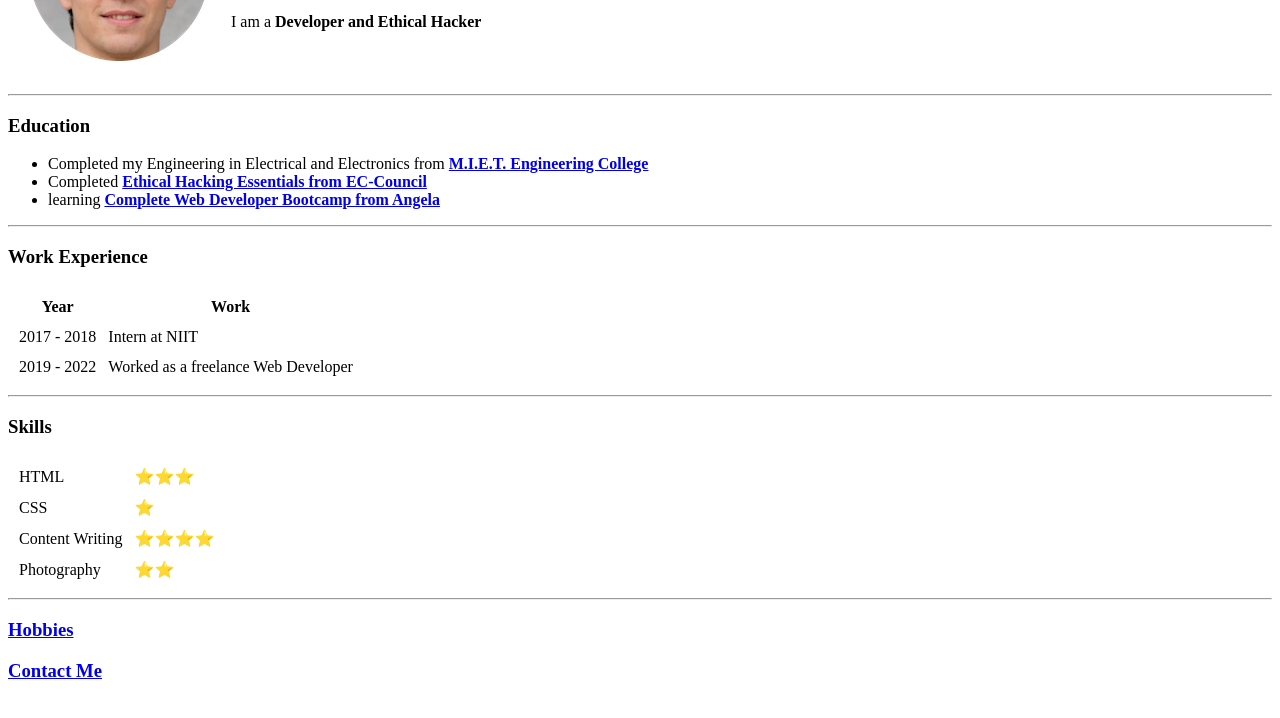
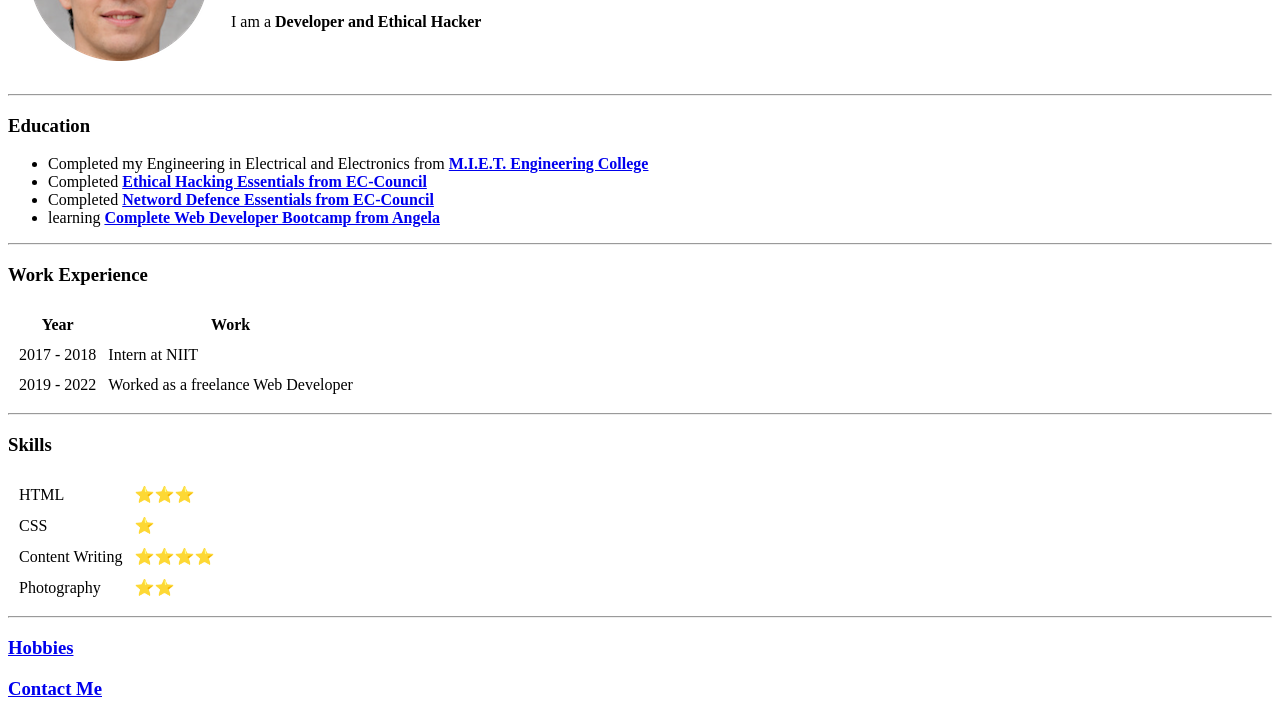
Before and after one commit to amudhan-personal/cv, a plain HTML site: page index.html in a window 1280 px wide. Shown: the part 148-866 px from the top of the page. Drawn offline with Linux system fonts and the light colour scheme.

Commit message:
Update index.html

```diff
--- a/index.html
+++ b/index.html
@@ -23,6 +23,7 @@
     <ul>
         <li>Completed my Engineering in Electrical and Electronics from <strong><a href="https://miet.edu/">M.I.E.T. Engineering College</a></strong></li>
         <li>Completed <strong><a href="https://codered.eccouncil.org/certificate/5dedcc33-c7f8-48bc-bcd6-f37d38e74828?logged=true">Ethical Hacking Essentials from EC-Council</a></strong></li>
+        <li>Completed <strong><a href="https://codered.eccouncil.org/certificate/05be8658-87e4-49b8-9641-8fd3aa6e4599?logged=true">Netword Defence Essentials from EC-Council</a></strong></li>
         <li>learning <strong><a href="https://www.udemy.com/course/the-complete-web-development-bootcamp/">Complete Web Developer Bootcamp from Angela</a></strong></li>
     </ul>
     <hr>
```
